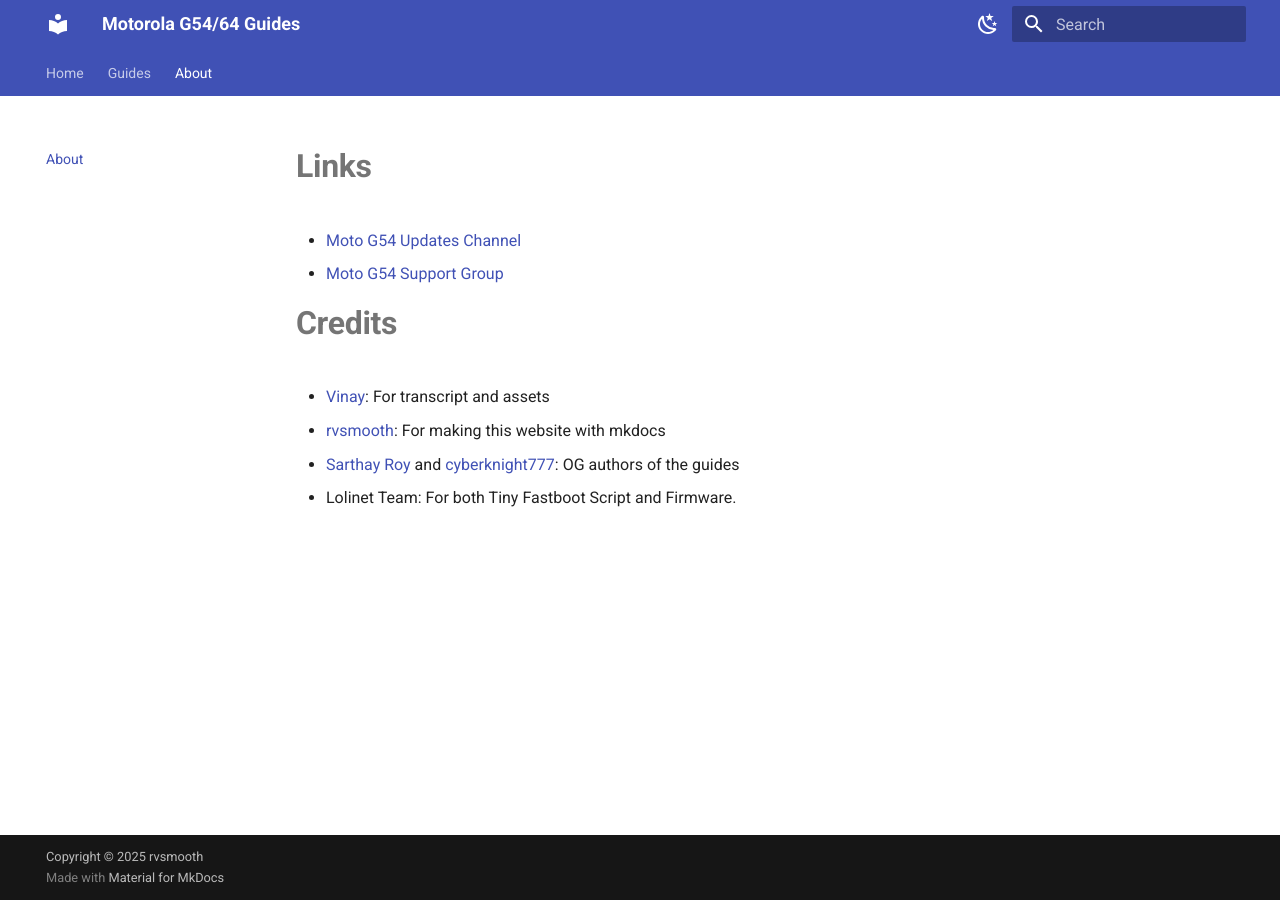
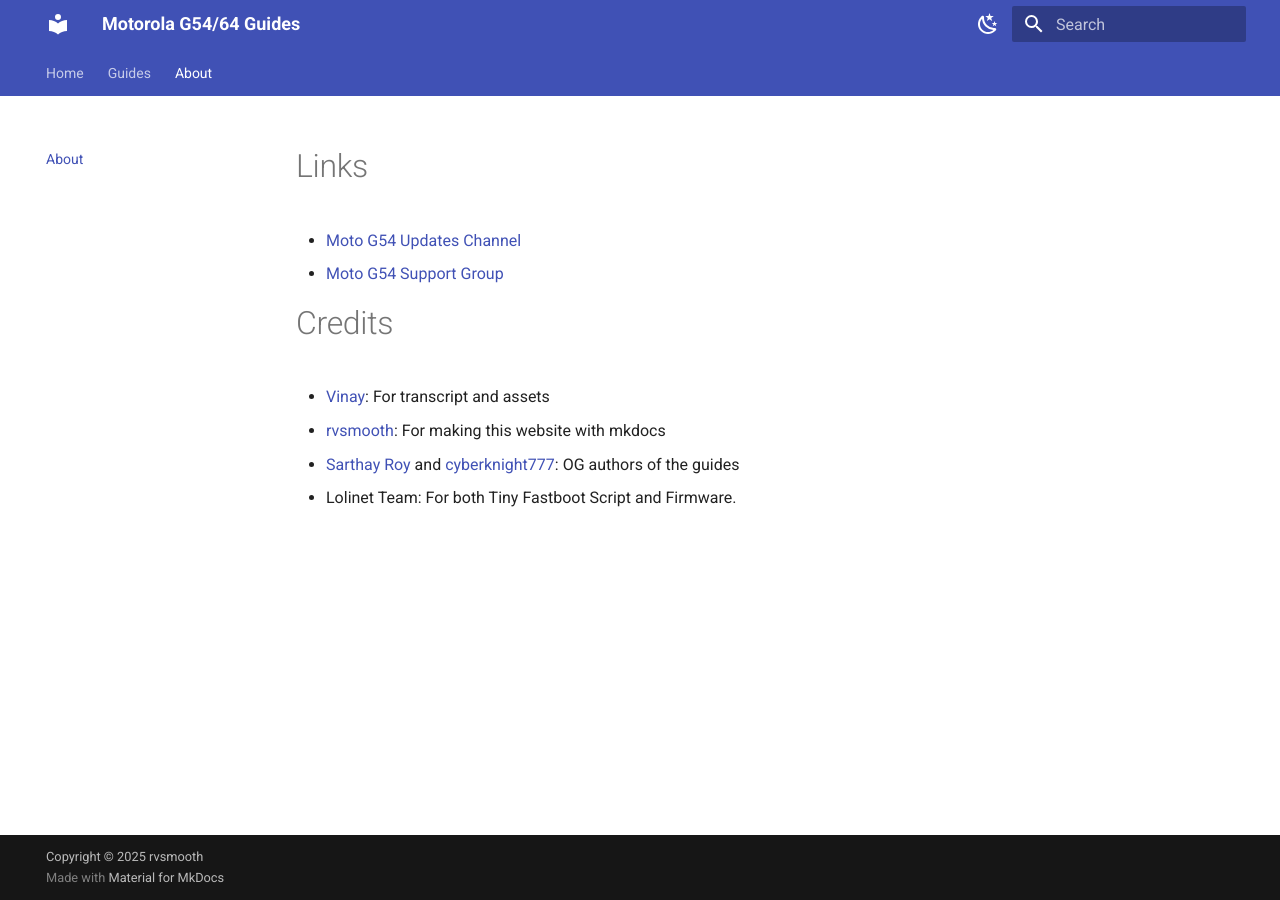
Before and after one commit to rvsmooth/cancufdocs, an MkDocs documentation site: the page built from docs/about.md, in a window 1280 px wide. Built offline with MkDocs 1.6.1 and Material for MkDocs 9.7.7, drawn with Linux system fonts in a browser that asks for light colours.

Commit message:
chore: Minor edits

```diff
--- a/docs/about.md
+++ b/docs/about.md
@@ -1,9 +1,9 @@
-# **Links**
+# Links
 
 - [Moto G54 Updates Channel](https://t.me/motorolag54updates)
 - [Moto G54 Support Group](https://t.me/motorolag54official)
 
-# **Credits**
+# Credits
 
 - [Vinay](https://github.com/Vinay1a1): For transcript and assets
 - [rvsmooth](https://github.com/rvsmooth): For making this website with mkdocs
```
